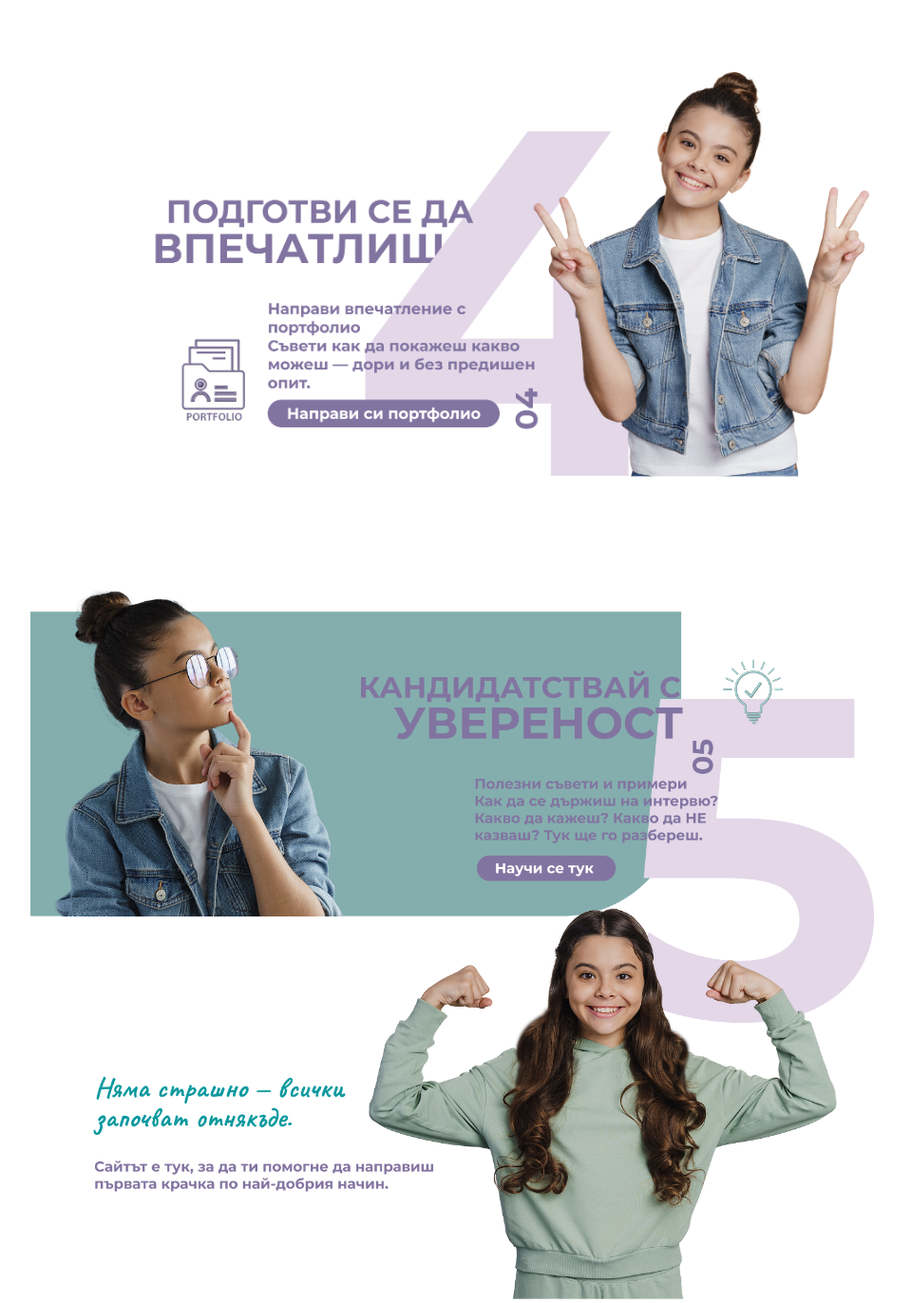
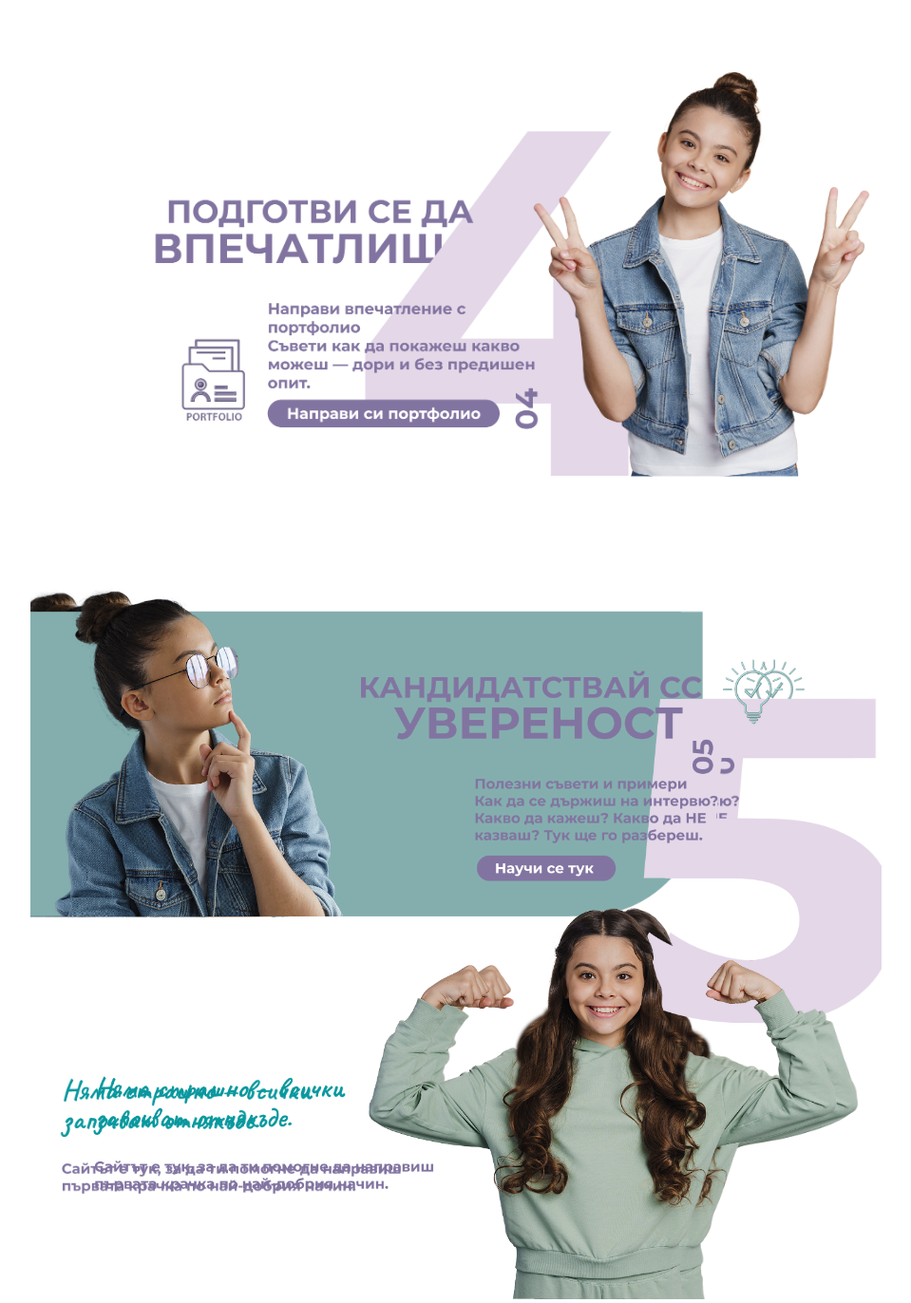
Before and after one commit to NikolPetrova11/TeenCareer2, a PHP site: page / in a window 1280 px wide. Shown: the part 2857-4229 px from the top of the page at 95% size, without its empty margins (224-1183 px from the left). Run offline with PHP 8.4, Linux system fonts and the light colour scheme; some web fonts are replaced.

Commit message:
50% ready first page

```diff
--- a/index.html
+++ b/index.html
@@ -104,6 +104,7 @@
     <img class="step1" src="Desktop-1.1.png" alt="Стъпка 1">
     <img class="step2" src="Desktop-1.2.png" alt="Стъпка 2">
     <img class="step3" src="Desktop-1.3.png" alt="Стъпка 3">
+    <img class="step4" src="Desktop-1.4(21).png" alt="Стъпка 4">
     <img class="step4" src="Desktop-1.4(28).png" alt="Стъпка 4">
   </section>
 
--- a/style.css
+++ b/style.css
@@ -1,5 +1,4 @@
-
-    * {
+       * {
   margin: 0;
   padding: 0;
   box-sizing: border-box;
@@ -196,12 +195,16 @@
 }
 
 .steps img {
+  position: relative;
   position: absolute;
   width: 70%;
   height: auto;
 }
 
 .step1 { top: 0%; left: 0%; }
+.step2 { left: 30%; }
+.step3 { left: 25%; z-index: 2; }
+.step4 {  right: 10%;  }
 .step2 {   top: 70vh; left: 30%; z-index: 2;}
 .step3 {  top: 180vh; left: 30%; z-index: 3; }
 .step4 {   top: 256vh; right: 10%; left: 20%; z-index: 4; }
```
